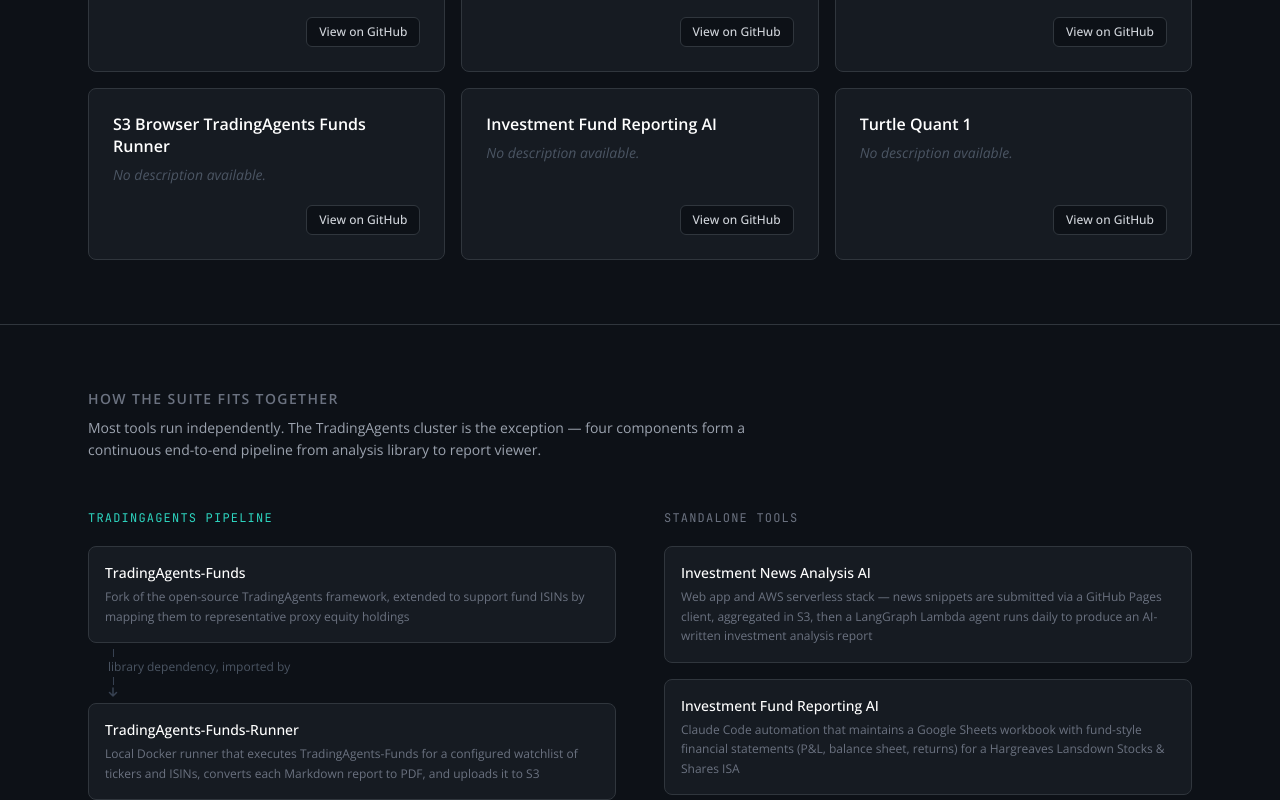
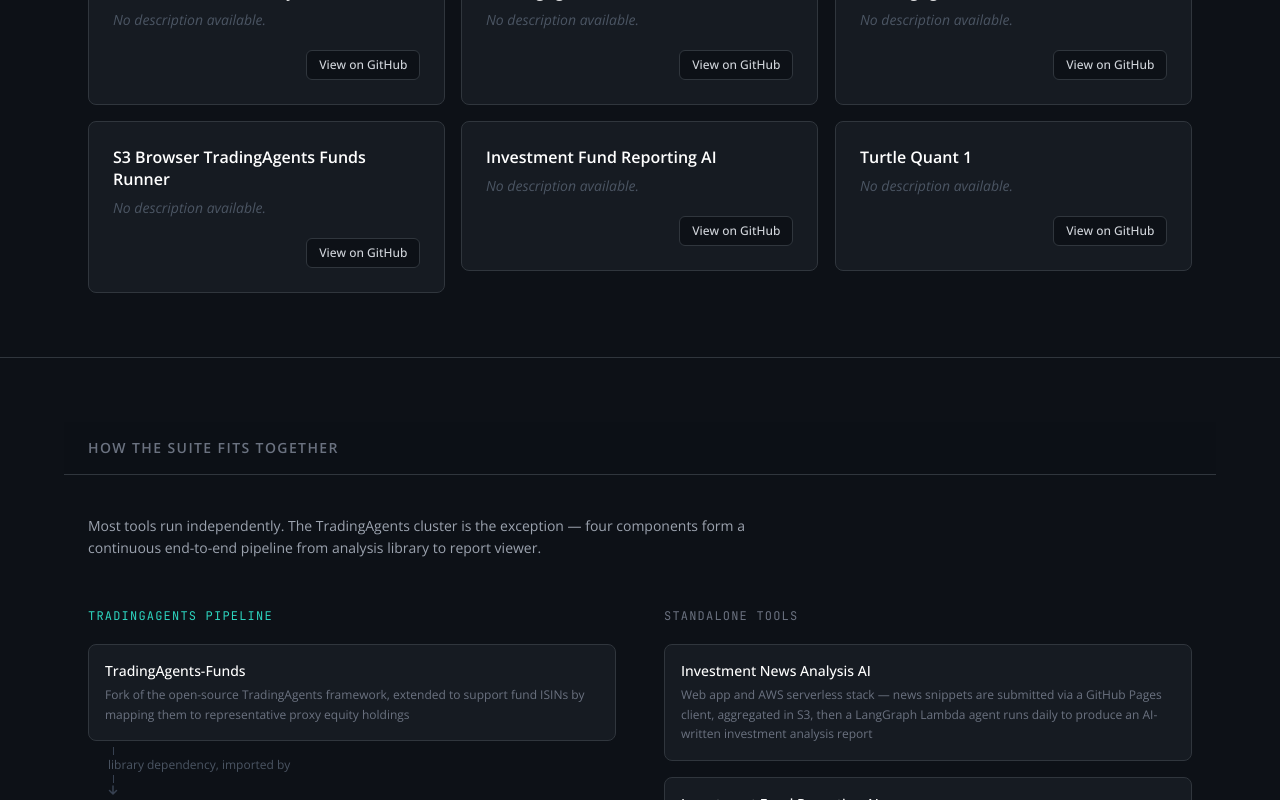
Before and after one commit to jyjulianwong/Investment-AI-Suite, a React (Vite) app: page / in a window 1280 px wide. Shown: the part 540-1340 px from the top of the page. Built offline with nearby package versions, Linux system fonts and the light colour scheme; no server answers.

Commit message:
Added animations

```diff
--- a/src/components/RepoGrid.tsx
+++ b/src/components/RepoGrid.tsx
@@ -6,12 +6,18 @@
 
   return (
     <section className="mx-auto max-w-6xl px-6 py-16">
-      <h2 className="mb-8 text-sm font-semibold uppercase tracking-widest text-gray-500">
+      <h2 className="sticky top-0 z-10 -mx-6 mb-8 border-b border-surface-border bg-surface/90 px-6 py-4 text-sm font-semibold uppercase tracking-widest text-gray-500 backdrop-blur">
         Repositories
       </h2>
       <div className="grid gap-4 sm:grid-cols-2 lg:grid-cols-3">
-        {repos.map((repo) => (
-          <RepoCard key={`${repo.config.owner}/${repo.config.name}`} repo={repo} />
+        {repos.map((repo, index) => (
+          <div
+            key={`${repo.config.owner}/${repo.config.name}`}
+            className="animate-fly-in"
+            style={{ animationDelay: `${index * 90}ms` }}
+          >
+            <RepoCard repo={repo} />
+          </div>
         ))}
       </div>
     </section>
--- a/src/components/WorkflowDiagram.tsx
+++ b/src/components/WorkflowDiagram.tsx
@@ -4,10 +4,10 @@
   return (
     <section className="border-t border-surface-border py-16">
       <div className="mx-auto max-w-6xl px-6">
-        <h2 className="mb-2 text-sm font-semibold uppercase tracking-widest text-gray-500">
+        <h2 className="sticky top-0 z-10 -mx-6 mb-2 border-b border-surface-border bg-surface/90 px-6 py-4 text-sm font-semibold uppercase tracking-widest text-gray-500 backdrop-blur">
           How the suite fits together
         </h2>
-        <p className="mb-12 max-w-2xl text-sm leading-relaxed text-gray-400">
+        <p className="mb-12 mt-10 max-w-2xl text-sm leading-relaxed text-gray-400">
           Most tools run independently. The TradingAgents cluster is the
           exception — four components form a continuous end-to-end pipeline from
           analysis library to report viewer.
@@ -24,23 +24,27 @@
                 name="TradingAgents-Funds"
                 href={`${GITHUB_BASE}/TradingAgents-Funds`}
                 role="Fork of the open-source TradingAgents framework, extended to support fund ISINs by mapping them to representative proxy equity holdings"
+                delay={0}
               />
               <Connector label="library dependency, imported by" />
               <RepoNode
                 name="TradingAgents-Funds-Runner"
                 href={`${GITHUB_BASE}/TradingAgents-Funds-Runner`}
                 role="Local Docker runner that executes TradingAgents-Funds for a configured watchlist of tickers and ISINs, converts each Markdown report to PDF, and uploads it to S3"
+                delay={1}
               />
               <Connector label="uploads PDF reports to" />
               <ExternalNode
                 name="AWS S3 Bucket"
                 role="Publicly accessible storage for the generated PDF reports"
+                delay={2}
               />
               <Connector label="browsed via" />
               <RepoNode
                 name="S3 Browser"
                 href={`${GITHUB_BASE}/S3-Browser-TradingAgents-Funds-Runner`}
                 role="GitHub Pages-hosted file browser configured to list and open the PDF reports stored in the S3 bucket"
+                delay={3}
               />
             </div>
           </div>
@@ -55,16 +59,19 @@
                 name="Investment News Analysis AI"
                 href={`${GITHUB_BASE}/Investment-News-Analysis-AI`}
                 role="Web app and AWS serverless stack — news snippets are submitted via a GitHub Pages client, aggregated in S3, then a LangGraph Lambda agent runs daily to produce an AI-written investment analysis report"
+                delay={0}
               />
               <RepoNode
                 name="Investment Fund Reporting AI"
                 href={`${GITHUB_BASE}/Investment-Fund-Reporting-AI`}
                 role="Claude Code automation that maintains a Google Sheets workbook with fund-style financial statements (P&L, balance sheet, returns) for a Hargreaves Lansdown Stocks & Shares ISA"
+                delay={1}
               />
               <RepoNode
                 name="Turtle Quant 1"
                 href={`${GITHUB_BASE}/Turtle-Quant-1`}
                 role="Algorithmic equity trading assistant with modular technical and support/resistance indicators, backtesting, hyperparameter tuning, and long-running jobs orchestrated on Google Cloud Run"
+                delay={2}
               />
             </div>
           </div>
@@ -78,17 +85,20 @@
   name,
   href,
   role,
+  delay = 0,
 }: {
   name: string
   href: string
   role: string
+  delay?: number
 }) {
   return (
     <a
       href={href}
       target="_blank"
       rel="noopener noreferrer"
-      className="group block rounded-lg border border-surface-border bg-surface-card p-4 transition-colors hover:border-accent/40"
+      className="animate-fly-in group block rounded-lg border border-surface-border bg-surface-card p-4 transition-colors hover:border-accent/40"
+      style={{ animationDelay: `${delay * 130}ms` }}
     >
       <p className="text-sm font-medium text-white transition-colors group-hover:text-accent">
         {name}
@@ -98,9 +108,20 @@
   )
 }
 
-function ExternalNode({ name, role }: { name: string; role: string }) {
+function ExternalNode({
+  name,
+  role,
+  delay = 0,
+}: {
+  name: string
+  role: string
+  delay?: number
+}) {
   return (
-    <div className="rounded-lg border border-dashed border-gray-700 bg-surface px-4 py-3">
+    <div
+      className="animate-fly-in rounded-lg border border-dashed border-gray-700 bg-surface px-4 py-3"
+      style={{ animationDelay: `${delay * 130}ms` }}
+    >
       <p className="text-sm font-medium text-gray-400">{name}</p>
       <p className="mt-1 text-xs text-gray-600">{role}</p>
     </div>
--- a/src/index.css
+++ b/src/index.css
@@ -15,3 +15,26 @@
     color: #2dd4bf;
   }
 }
+
+@layer utilities {
+  @keyframes fly-in {
+    from {
+      opacity: 0;
+      transform: translateY(28px) scale(0.98);
+    }
+    to {
+      opacity: 1;
+      transform: translateY(0) scale(1);
+    }
+  }
+
+  .animate-fly-in {
+    animation: fly-in 0.7s cubic-bezier(0.16, 1, 0.3, 1) both;
+  }
+}
+
+@media (prefers-reduced-motion: reduce) {
+  .animate-fly-in {
+    animation: none;
+  }
+}
```
